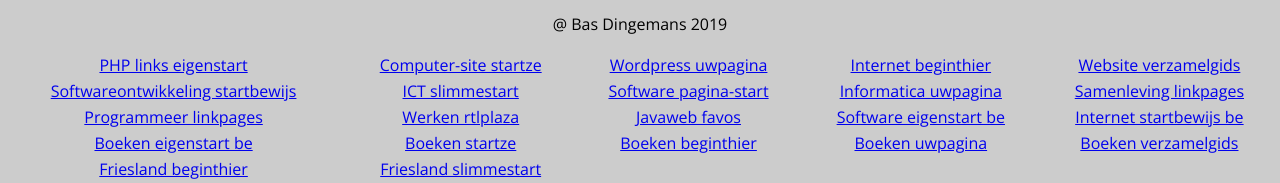
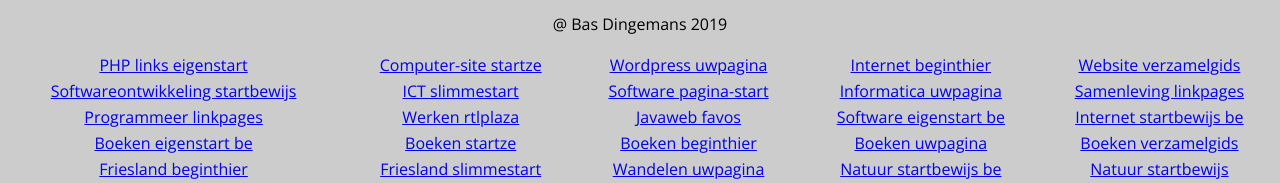
Before and after one commit to BasD92/portfolio-website, a plain HTML site: page index.html in a window 1280 px wide. Shown: the part 6764-6947 px from the top of the page. Drawn offline with nearby package versions, Linux system fonts and the light colour scheme.

Commit message:
Added links

```diff
--- a/index.html
+++ b/index.html
@@ -408,6 +408,9 @@
       <tr>
         <td><a href="https://friesland.beginthier.nl/" target="_blank" alt="Friesland beginthier">Friesland beginthier</a></td>
         <td><a href="https://friesland.slimmestart.nl/" target="_blank" alt="Friesland slimmestart">Friesland slimmestart</a></td>
+        <td><a href="https://wandelen.uwpagina.nl/" target="_blank" alt="Wandelen uwpagina">Wandelen uwpagina</a></td>
+        <td><a href="https://natuur.startbewijs.be/" target="_blank" alt="Natuur startbewijs be">Natuur startbewijs be</a></td>
+        <td><a href="https://natuur.startbewijs.nl/" target="_blank" alt="Natuur startbewijs">Natuur startbewijs</a></td>
 	  </tr>
 	</table>
 </footer>
```
